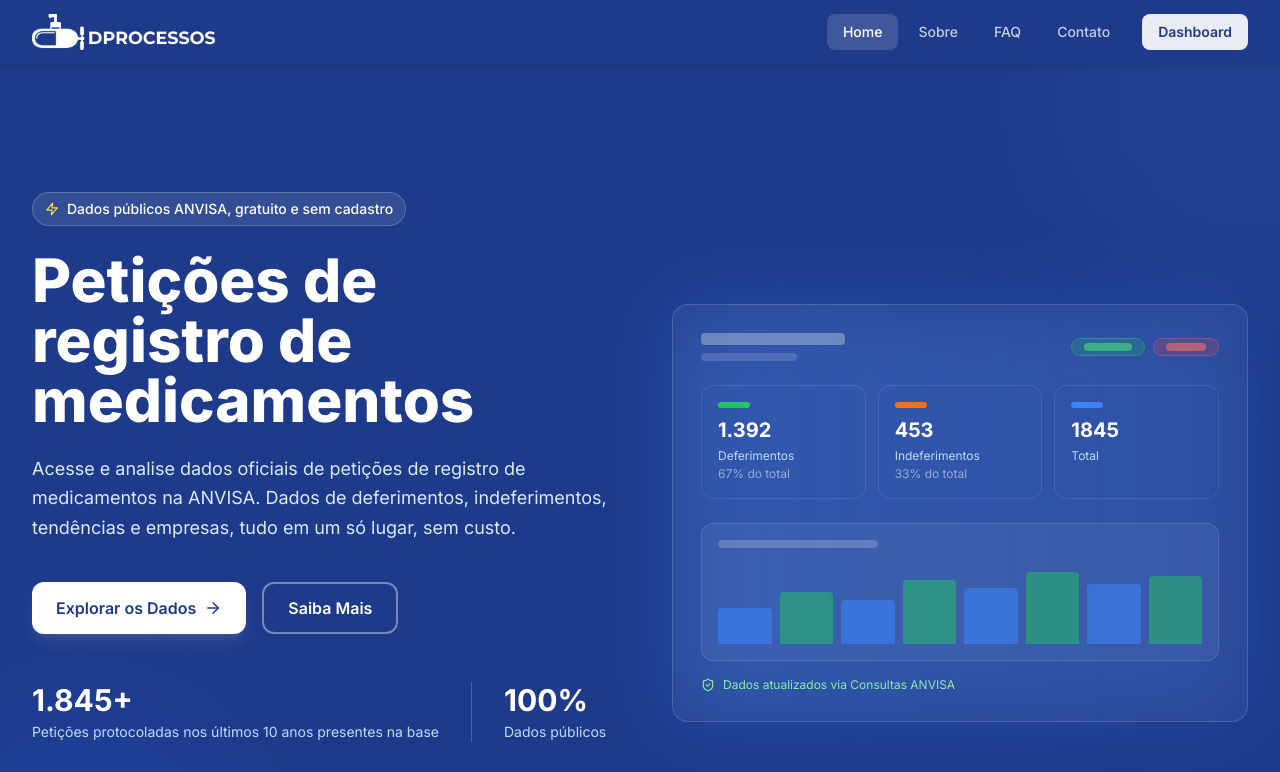
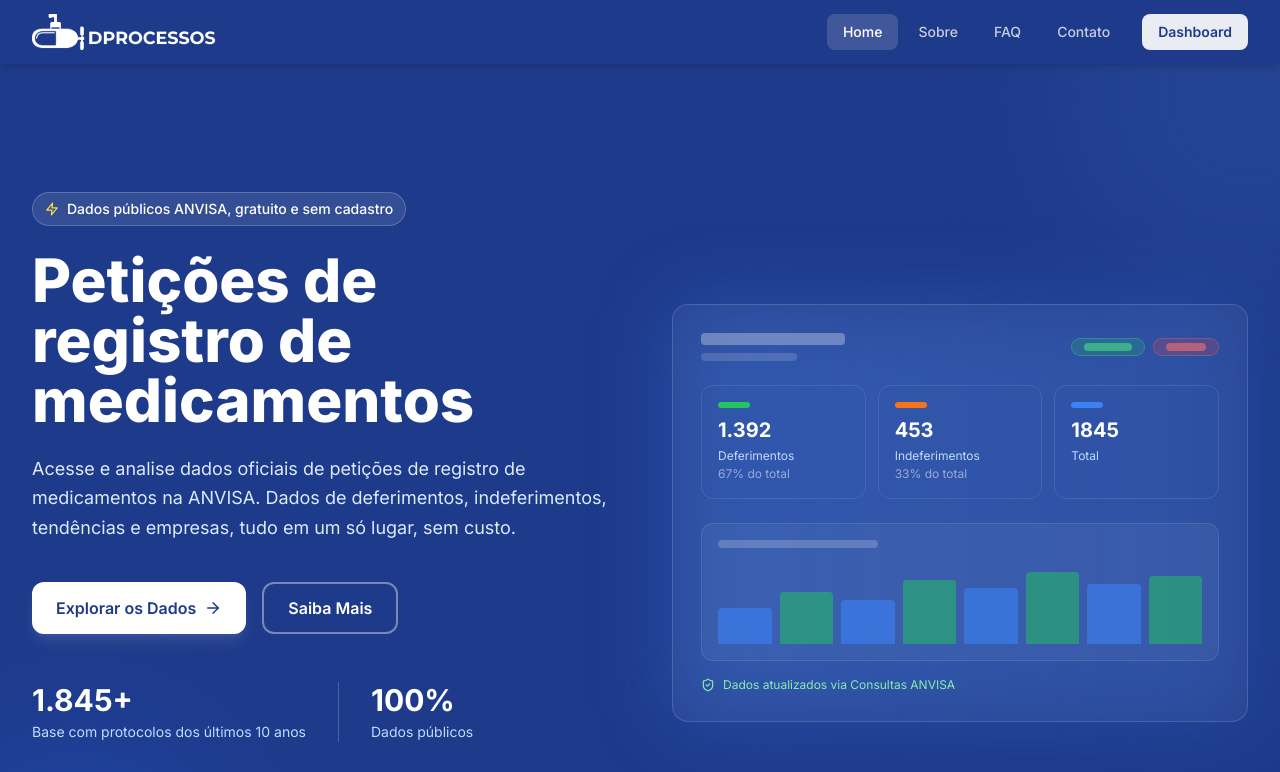
Before and after one commit to Diorgerb/Registro-de-Medicamentos-ANVISA, a React (Vite) app: page / in a window 1280 px wide. Shown: the top 772 px of the page. Built offline with nearby package versions, Linux system fonts and the light colour scheme.

Commit message:
Change description in HeroSection component
Updated the description text for clarity.

```diff
--- a/src/components/landing/HeroSection.tsx
+++ b/src/components/landing/HeroSection.tsx
@@ -46,7 +46,7 @@ export function HeroSection() {
             <div className="flex flex-wrap gap-8">
               <div>
                 <div className="text-3xl font-bold">1.845+</div>
-                <div className="text-sm text-blue-200 mt-1">Petições protocoladas nos últimos 10 anos presentes na base</div>
+                <div className="text-sm text-blue-200 mt-1">Base com protocolos dos últimos 10 anos</div>
               </div>
               <div className="border-l border-white/20 pl-8">
                 <div className="text-3xl font-bold">100%</div>
```
